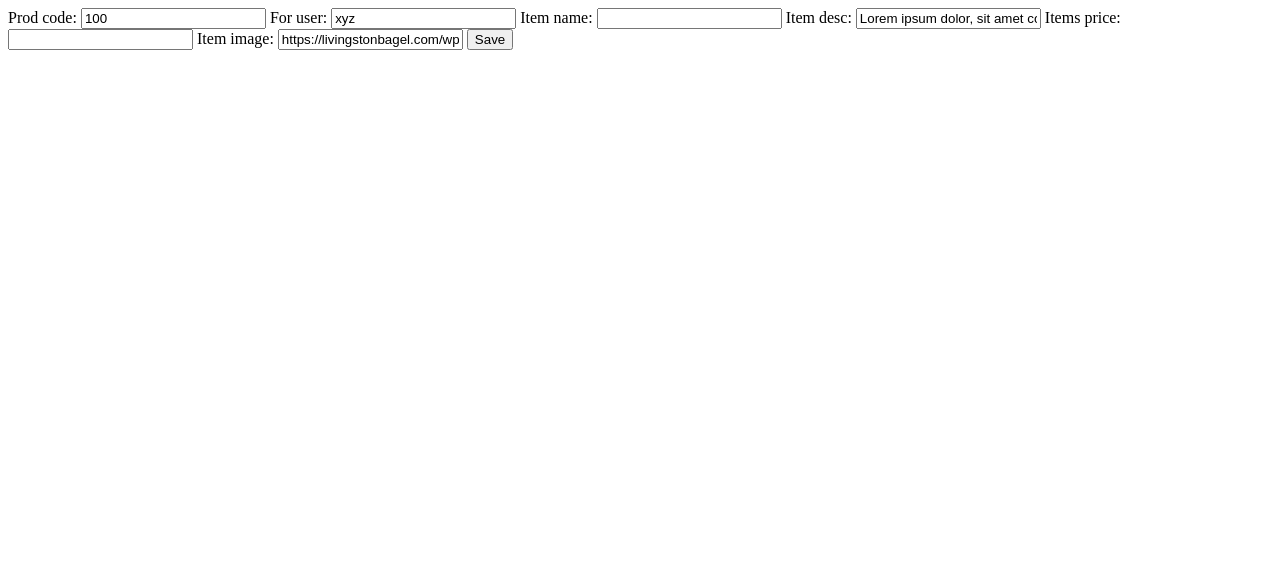
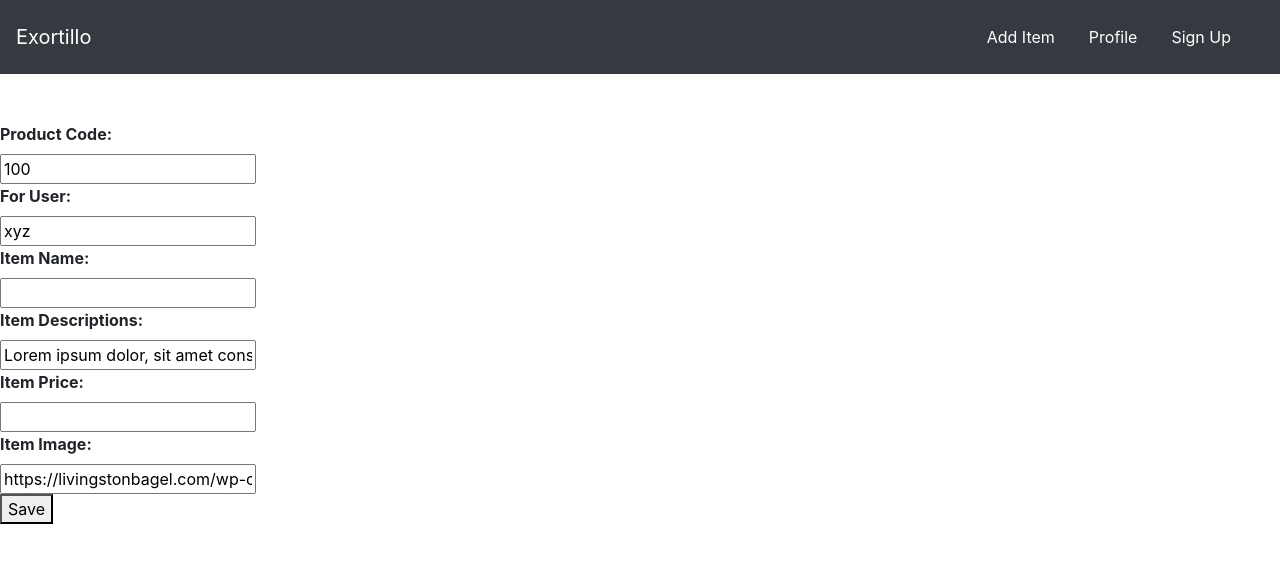
Before and after one commit to Brij123987/brijesh_django, a Django app: page /food/add/ in a window 1280 px wide. Shown: the top 563 px of the page. Run offline with Django 4.2, Linux system fonts and the light colour scheme.

Commit message:
commit:35

```diff
--- a/mysite/food/templates/food/base.html
+++ b/mysite/food/templates/food/base.html
@@ -16,7 +16,7 @@
           Exortillo
         </a>
         <div class="navbar">
-          <a href="#" class="nav-item nav-link btn btn-dark">
+          <a href="{% url 'food:create_item' %}" class="nav-item nav-link btn btn-dark">
             Add Item
           </a>
 
--- a/mysite/food/templates/food/index.html
+++ b/mysite/food/templates/food/index.html
@@ -19,6 +19,8 @@
           <img
           src="{{ item.item_image }}"
           class="card"
+          height="135px"
+          height="135px"
           height="135px"
           width="230px"
           >
@@ -46,7 +48,7 @@
             font-style:italic;
             "
           >
-            added for: {{ item.for_user }}
+            added for: {{ item.for_user                                                                         }}
           </h6>
           <h6
           style="font-style:italic;
--- a/mysite/food/templates/food/item-form.html
+++ b/mysite/food/templates/food/item-form.html
@@ -1,3 +1,5 @@
+{% extends 'food/base.html' %}
+
 <!DOCTYPE html>
 <html lang="en">
 <head>
@@ -6,12 +8,33 @@
   <title>Document</title>
 </head>
 <body>
+  {% block body %}
   <form method="POST" action="">
     {% csrf_token %}
-    {{ form }}
+
+    <label><b>Product Code: </b></label><br>
+    {{ form.prod_code }}
+    <br>
+    <label><b>For User: </b></label><br>
+    {{ form.for_user }}
+    <br>
+    <label><b>Item Name: </b></label><br>
+    {{ form.item_name }}
+    <br>
+    <label><b>Item Descriptions: </b></label><br>
+    {{ form.item_desc }}
+    <br>
+    <label><b>Item Price: </b></label><br>
+    {{ form.items_price }}
+    <br>
+    <label><b>Item Image: </b></label><br>
+    {{ form.item_image }}
+    <br>
     <button type="submit">
       Save
     </button>
   </form>
+
+  {% endblock %}
 </body>
 </html>
```
Also changed, not shown: mysite/db.sqlite3.
